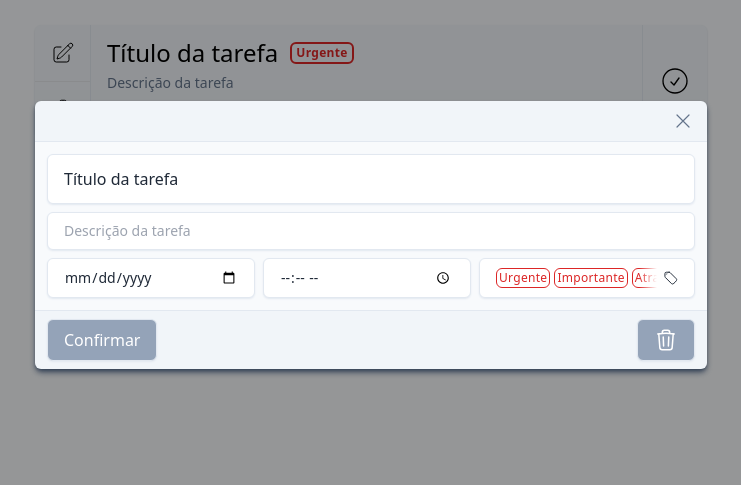
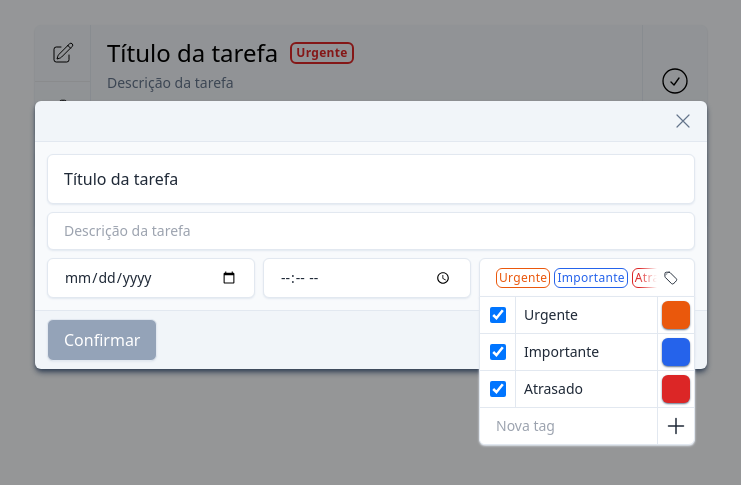
Before and after one commit to gustavotalvares/todo-list, a website: page src/index.html in a window 1280 px wide. Shown: the part 165-650 px from the top of the page, without its empty margins (269-1010 px from the left). Drawn offline with Linux system fonts and the light colour scheme.

Commit message:
Adiciona o dropdown das tagsna edição de tarefas

```diff
--- a/src/index.html
+++ b/src/index.html
@@ -65,7 +65,7 @@
 
       <!-- Modal -->
       <div class="mt-0 w-screen h-screen fixed top-0 left-0 bg-black bg-opacity-40 flex justify-center items-center">
-        <div class="container max-w-2xl bg-slate-100 rounded-md shadow-md shadow-slate-700 divide-y divide-slate-200 overflow-hidden">
+        <div class="container max-w-2xl bg-slate-100 rounded-md shadow-md shadow-slate-700 divide-y divide-slate-200">
 
           <!-- Header -->
             <div class="container flex justify-end px-3 py-2">
@@ -87,10 +87,11 @@
               <input type="time" class="outline-none w-1/3 px-4 py-2 text-sm text-gray-800 rounded-md border border-slate-200 shadow-slate-200 shadow-sm">
 
               <!-- Tags -->
-              <button class="outline-none w-1/3 px-4 py-2 text-sm text-gray-800 rounded-md border border-slate-200 shadow-slate-200 shadow-sm bg-white flex justify-between items-center">
+              <button class="relative w-1/3 text-sm text-gray-800 rounded-t-md border border-slate-200 shadow-slate-200 shadow-sm bg-white box-border">
+                <div class="py-2 px-4 relative flex justify-between items-center">
                   <div class="overflow-hidden flex gap-1 flex-grow relative">
-                  <span class="w-min h-min px-[2px] py-[1px] rounded-md text-xs tracking-wide text-red-600 border-red-600 border font-medium">Urgente</span>
-                  <span class="w-min h-min px-[2px] py-[1px] rounded-md text-xs tracking-wide text-red-600 border-red-600 border font-medium">Importante</span>
+                    <span class="w-min h-min px-[2px] py-[1px] rounded-md text-xs tracking-wide text-orange-600 border-orange-600 border font-medium">Urgente</span>
+                    <span class="w-min h-min px-[2px] py-[1px] rounded-md text-xs tracking-wide text-blue-600 border-blue-600 border font-medium">Importante</span>
                     <span class="w-min h-min px-[2px] py-[1px] rounded-md text-xs tracking-wide text-red-600 border-red-600 border font-medium">Atrasado</span>
                     <div class="w-6 h-full bg-gradient-to-l from-white from-25% to-transparent absolute right-0"></div>
                   </div>
@@ -99,6 +100,56 @@
                     <path stroke-linecap="round" stroke-linejoin="round" d="M9.568 3H5.25A2.25 2.25 0 003 5.25v4.318c0 .597.237 1.17.659 1.591l9.581 9.581c.699.699 1.78.872 2.607.33a18.095 18.095 0 005.223-5.223c.542-.827.369-1.908-.33-2.607L11.16 3.66A2.25 2.25 0 009.568 3z" />
                     <path stroke-linecap="round" stroke-linejoin="round" d="M6 6h.008v.008H6V6z" />
                   </svg>
+                </div>
+
+                <!-- Dropdown -->
+                <div class="container flex flex-col divide-y divide-slate-200 absolute -left-[1px] w-full rounded-b-md border border-slate-200 shadow-slate-200 shadow-sm bg-white box-content overflow-hidden">
+
+                  <!-- Seleção e edição de tag -->
+                  <div class="w-full flex">
+                    <div class="flex-grow-0 flex-shrink-0 w-9 flex justify-center items-center border-r border-slate-200">
+                      <input id="default-checkbox" type="checkbox" checked class="w-4 h-4 text-blue-600 bg-gray-100 border-gray-300 rounded-md">
+                    </div>
+                    <input value="Urgente" class="flex-grow outline-none px-2 py-2 text-sm w-full border-r border-slate-200">
+                    <div class="flex-grow-0 flex-shrink-0 w-7 m-1 shadow-sm shadow-slate-500 rounded-md bg-orange-600"></div>
+                  </div>
+                  <!-- /Seleção e edição de tag -->
+
+                  <!-- Seleção e edição de tag -->
+                  <div class="w-full flex">
+                    <div class="flex-grow-0 flex-shrink-0 w-9 flex justify-center items-center border-r border-slate-200">
+                      <input id="default-checkbox" type="checkbox" checked value="" class="w-4 h-4 text-blue-600 bg-gray-100 border-gray-300 rounded-md">
+                    </div>
+                    <input value="Importante" class="flex-grow outline-none px-2 py-2 text-sm w-full border-r border-slate-200">
+                    <div class="flex-grow-0 flex-shrink-0 w-7 m-1 shadow-sm shadow-slate-500 rounded-md bg-blue-600"></div>
+                  </div>
+                  <!-- /Seleção e edição de tag -->
+
+                  <!-- Seleção e edição de tag -->
+                  <div class="w-full flex">
+                    <div class="flex-grow-0 flex-shrink-0 w-9 flex justify-center items-center border-r border-slate-200">
+                      <input id="default-checkbox" type="checkbox" checked value="" class="w-4 h-4 text-blue-600 bg-gray-100 border-gray-300 rounded-md">
+                    </div>
+                    <input value="Atrasado" class="flex-grow outline-none px-2 py-2 text-sm w-full border-r border-slate-200">
+                    <div class="flex-grow-0 flex-shrink-0 w-7 m-1 shadow-sm shadow-slate-500 rounded-md bg-red-600"></div>
+                  </div>
+                  <!-- /Seleção e edição de tag -->
+
+
+                  <!-- Criar nova tag -->
+                  <div class="w-full flex divide-slate-200">
+                    <input value="" placeholder="Nova tag" class="flex-grow outline-none px-4 py-2 text-sm w-full border-r border-slate-200">
+                    <div class="flex-grow-0 flex-shrink-0 w-9 flex justify-center items-center">
+                      <svg xmlns="http://www.w3.org/2000/svg" fill="none" viewBox="0 0 24 24" stroke="currentColor" class="w-6 h-6 stroke-[1.5] hover:stroke-2">
+                      <path stroke-linecap="round" stroke-linejoin="round" d="M12 4.5v15m7.5-7.5h-15" />
+                    </svg>
+                    </div>
+                  </div>
+                  <!-- /Criar nova tag -->
+
+                </div>
+                <!-- /Dropdown -->
+
               </button>
               <!-- /Tags -->
 
@@ -115,7 +166,7 @@
             </div>
             <div class="container flex justify-end gap-2">
               <button class="outline-none w-min px-4 py-2 font-medium text-white rounded-md border border-slate-200 shadow-slate-200 shadow-sm bg-slate-400 hover:bg-slate-500 transition-all duration-200">
-                <svg xmlns="http://www.w3.org/2000/svg" fill="none" viewBox="0 0 24 24" stroke="currentColor" class="stroke-[1.5] group-hover:stroke-2 w-6 h-6">
+                <svg xmlns="http://www.w3.org/2000/svg" fill="none" viewBox="0 0 24 24" stroke="currentColor" class="stroke-[1.5] group-hover:stroke-2 w-5 h-5">
                   <path stroke-linecap="round" stroke-linejoin="round" d="M14.74 9l-.346 9m-4.788 0L9.26 9m9.968-3.21c.342.052.682.107 1.022.166m-1.022-.165L18.16 19.673a2.25 2.25 0 01-2.244 2.077H8.084a2.25 2.25 0 01-2.244-2.077L4.772 5.79m14.456 0a48.108 48.108 0 00-3.478-.397m-12 .562c.34-.059.68-.114 1.022-.165m0 0a48.11 48.11 0 013.478-.397m7.5 0v-.916c0-1.18-.91-2.164-2.09-2.201a51.964 51.964 0 00-3.32 0c-1.18.037-2.09 1.022-2.09 2.201v.916m7.5 0a48.667 48.667 0 00-7.5 0" />
                 </svg>
               </button>
--- a/src/script.js
+++ b/src/script.js
@@ -42,3 +42,7 @@ function addTask(title) {
   <!-- /Tarefa -->
   `
 }
+
+window.onload = () => {
+  addTask('Título da tarefa');
+}
```
Also changed, not shown: dist/output.css. Lines whose indentation alone changed are shown as unchanged.
